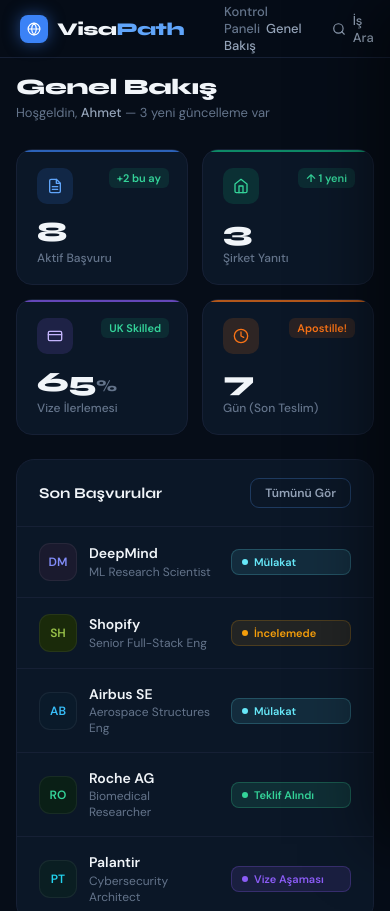
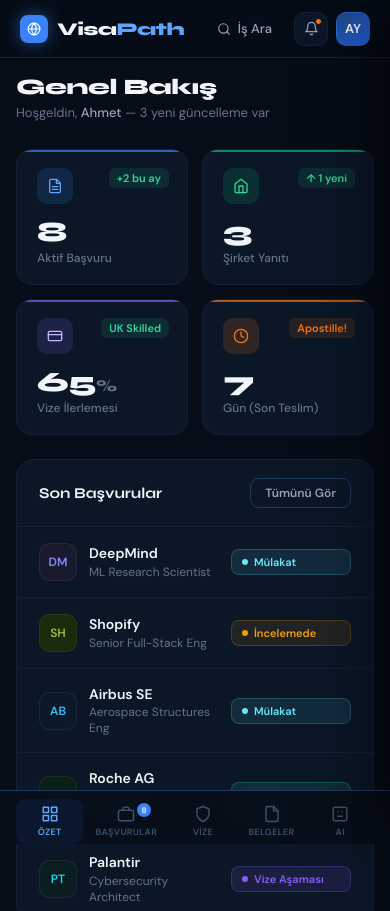
Before and after one commit to selfmachinetr/visapath, a plain HTML site: page dashboard.html in a window 390 px wide. Shown: the top 911 px of the page. Drawn offline with Linux system fonts and the light colour scheme.

Commit message:
Add files via upload

```diff
--- a/dashboard.html
+++ b/dashboard.html
@@ -2,8 +2,17 @@
 <html lang="tr">
 <head>
 <meta charset="UTF-8"/>
-<meta name="viewport" content="width=device-width,initial-scale=1.0"/>
-<title>VisaPath — Kontrol Paneli</title>
+<meta name="viewport" content="width=device-width, initial-scale=1.0"/>
+<title>Dashboard — VisaPath Kontrol Paneli</title>
+
+<!-- ── SEO ── -->
+<meta name="description" content="VisaPath kullanıcı paneli. Başvuru takibi, vize süreci, şirket yanıtları ve belge yönetimi."/>
+<meta name="robots" content="noindex, nofollow"/>
+<link rel="canonical" href="https://visapath.app/dashboard"/>
+<meta property="og:type" content="website"/>
+<meta property="og:title" content="VisaPath Dashboard — Vize Başvuru Takibi"/>
+<meta property="og:description" content="Tüm başvurularını tek yerden yönet. Vize süreci takibi, AI danışman, belge yönetimi."/>
+<meta property="og:image" content="https://visapath.app/og-dashboard.png"/>
 <link rel="preconnect" href="https://fonts.googleapis.com"/>
 <link rel="preconnect" href="https://fonts.gstatic.com" crossorigin/>
 <link href="https://fonts.googleapis.com/css2?family=Syne:wght@600;700;800&family=JetBrains+Mono:wght@400;500&family=DM+Sans:wght@300;400;500;600&display=swap" rel="stylesheet"/>
@@ -842,6 +851,46 @@ input,select,textarea{font-family:'DM Sans',sans-serif}
   .main{margin-left:0}
   .app-row,.app-row-header{grid-template-columns:1fr auto}
   .app-location,.app-date{display:none}
+}
+
+/* ── DASHBOARD MOBILE ──────────────────────────── */
+.dash-mob-bar{
+  display:none;
+  position:fixed;bottom:0;left:0;right:0;z-index:200;
+  background:rgba(8,15,26,.97);
+  border-top:1px solid var(--border2);
+  backdrop-filter:blur(20px);
+  padding:8px 16px env(safe-area-inset-bottom,8px);
+}
+.mob-tab-row{
+  display:flex;align-items:center;justify-content:space-around;
+}
+.mob-tab{
+  display:flex;flex-direction:column;align-items:center;gap:3px;
+  padding:6px 12px;border-radius:10px;
+  background:none;border:none;cursor:pointer;
+  color:var(--text4);font-size:9px;font-weight:600;
+  letter-spacing:.04em;text-transform:uppercase;
+  transition:all .18s;flex:1;
+  position:relative;
+}
+.mob-tab:hover,.mob-tab.active{color:var(--blue-lt);background:rgba(59,130,246,.08)}
+.mob-tab svg{width:18px;height:18px;stroke:currentColor;fill:none;stroke-width:2;stroke-linecap:round;stroke-linejoin:round}
+.mob-tab .mob-badge{
+  position:absolute;top:4px;right:18px;
+  width:14px;height:14px;border-radius:50%;
+  background:var(--blue);color:#fff;
+  font-size:8px;font-weight:700;
+  display:flex;align-items:center;justify-content:center;
+}
+@media(max-width:860px){
+  .dash-mob-bar{display:block}
+  .main{padding-bottom:80px}
+}
+@media(max-width:600px){
+  .page{padding:16px 12px 88px}
+  .stats-row{grid-template-columns:1fr 1fr}
+  .topnav .nav-sep,.topnav .nav-crumb{display:none}
 }
 @media(max-width:600px){
   .stats-row{grid-template-columns:1fr 1fr}
@@ -1840,6 +1889,45 @@ renderResponses();
 renderTimeline();
 renderDocs();
 renderHeatmap();
+
+/* ── MOBILE TAB BAR ── */
+function setMobTab(page) {
+  document.querySelectorAll('.mob-tab').forEach(t => t.classList.remove('active'));
+  const map = {
+    overview:'mobTabOverview', applications:'mobTabApps',
+    visa:'mobTabVisa', documents:'mobTabDocs', chat:'mobTabChat'
+  };
+  const el = document.getElementById(map[page]);
+  if (el) el.classList.add('active');
+}
+
 </script>
+
+<!-- ── MOBILE BOTTOM TAB BAR ── -->
+<div class="dash-mob-bar">
+  <div class="mob-tab-row">
+    <button class="mob-tab active" id="mobTabOverview" onclick="navigateTo('overview');setMobTab('overview')">
+      <svg viewBox="0 0 24 24"><rect x="3" y="3" width="7" height="7"/><rect x="14" y="3" width="7" height="7"/><rect x="14" y="14" width="7" height="7"/><rect x="3" y="14" width="7" height="7"/></svg>
+      Özet
+    </button>
+    <button class="mob-tab" id="mobTabApps" onclick="navigateTo('applications');setMobTab('applications')">
+      <svg viewBox="0 0 24 24"><rect x="2" y="7" width="20" height="14" rx="2"/><path d="M16 7V5a2 2 0 0 0-2-2h-4a2 2 0 0 0-2 2v2"/></svg>
+      Başvurular
+      <span class="mob-badge">8</span>
+    </button>
+    <button class="mob-tab" id="mobTabVisa" onclick="navigateTo('visa');setMobTab('visa')">
+      <svg viewBox="0 0 24 24"><path d="M12 22s8-4 8-10V5l-8-3-8 3v7c0 6 8 10 8 10z"/></svg>
+      Vize
+    </button>
+    <button class="mob-tab" id="mobTabDocs" onclick="navigateTo('documents');setMobTab('documents')">
+      <svg viewBox="0 0 24 24"><path d="M14 2H6a2 2 0 0 0-2 2v16a2 2 0 0 0 2 2h12a2 2 0 0 0 2-2V8z"/><polyline points="14 2 14 8 20 8"/></svg>
+      Belgeler
+    </button>
+    <button class="mob-tab" id="mobTabChat" onclick="navigateTo('overview');document.getElementById('chatFab').click();setMobTab('chat')">
+      <svg viewBox="0 0 24 24"><rect x="3" y="3" width="18" height="18" rx="2"/><path d="M9 9h.01M15 9h.01M9 15h6"/></svg>
+      AI
+    </button>
+  </div>
+</div>
 </body>
 </html>
```
